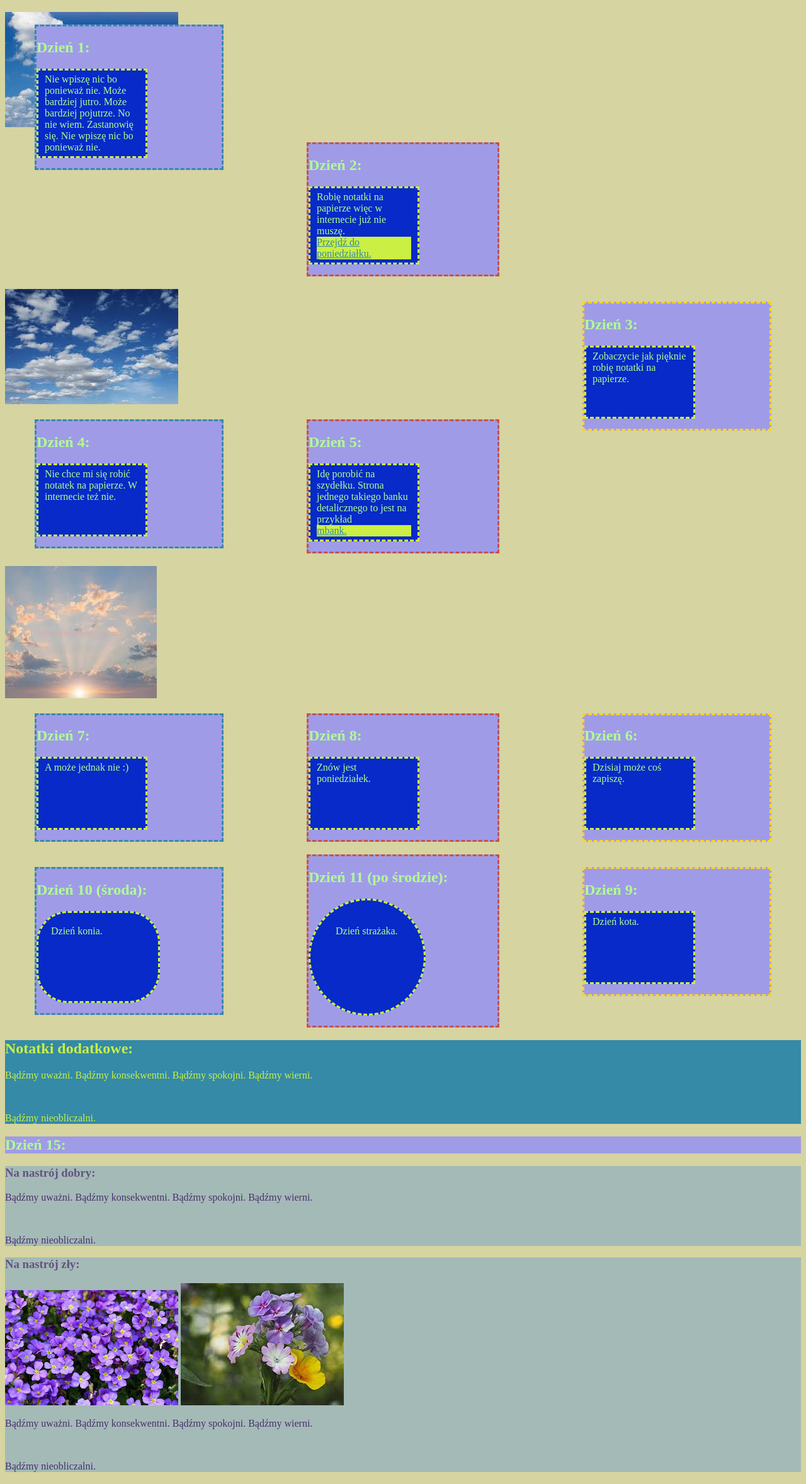
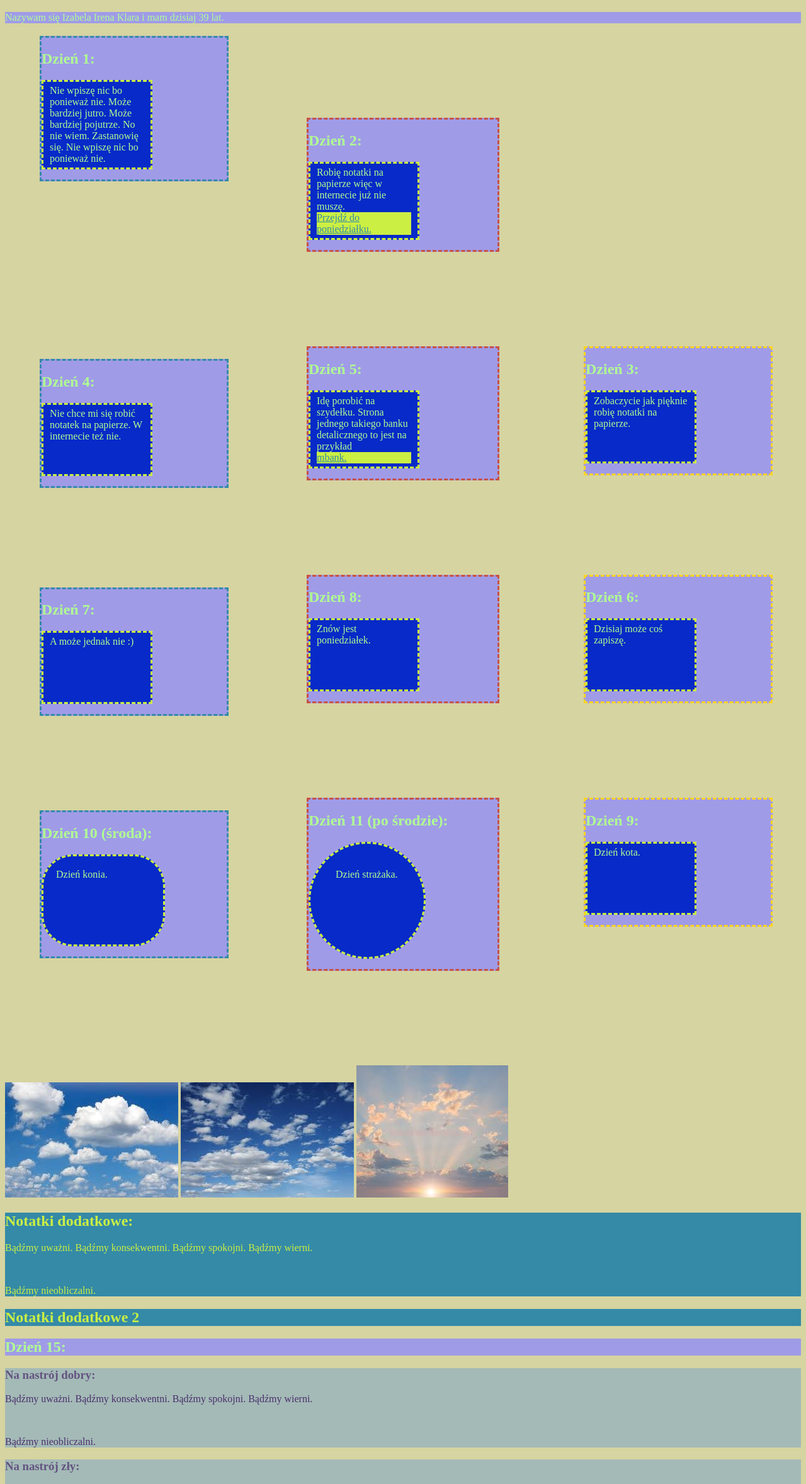
Before and after one commit to iwojdyllo/homepage, a plain HTML site: page index.html in a window 1280 px wide. Shown: the part 123-2480 px from the top of the page at 63% size. Drawn offline with Linux system fonts and the light colour scheme.

Commit message:
JavaScript exercise

```diff
--- a/index.html
+++ b/index.html
@@ -24,7 +24,9 @@
             <h1>Złote myśli Izzzzzzzzz</h1>
         </header>
 
-
+        <header class="h2 h2--js" >
+            <h2>Podtytuł do ćwiczeń</h2>
+        </header>
 
         <section class="sekcja-left">
             <h2 class="h2">Dzień 1:</h2>
@@ -35,7 +37,7 @@
 
         </section>
 
-        <img src="chmury1.jpg" alt="chmury"/>
+
 
 
 
@@ -55,7 +57,6 @@
             <p class="par">Zobaczycie jak pięknie robię notatki na papierze.</p>
         </section>
 
-        <img src="chmury2.jpg" alt="chmury" />
 
 
 
@@ -74,7 +75,6 @@
             </p>
         </section>
 
-        <img src="chmury3.jpg" alt="chmury" />
 
 
 
@@ -121,12 +121,21 @@
         </section>
 
 
+        <img src="chmury1.jpg" alt="chmury"/>
+        <img src="chmury2.jpg" alt="chmury" />
+        <img src="chmury3.jpg" alt="chmury" />
 
         <article class="art">
             <h2 class="h2-dod">Notatki dodatkowe:</h2>
             <p class="par-d"> Bądźmy uważni. Bądźmy konsekwentni. Bądźmy spokojni. Bądźmy wierni.</p>
             <br>
             <p class="par-d">Bądźmy nieobliczalni.</p>
+
+
+        </article>
+
+        <article class="art">
+            <h2 class="h2-dod h2__dod--js"></h2>
 
 
         </article>
--- a/main.js
+++ b/main.js
@@ -16,4 +16,17 @@ const age=39;
 console.log (name);
 console.log (age);
 
-console.log (`Nazywam się ${name} Irena ${name2} i mam dzisiaj ${age} lat.`)
+console.log (`Nazywam się ${name} Irena ${name2} i mam dzisiaj ${age} lat.`);
+
+
+const heading = document.querySelector('.h2--js');
+
+console.log(heading);
+
+// heading.innerHTML=name;
+
+heading.innerHTML=`Nazywam się ${name} Irena ${name2} i mam dzisiaj ${age} lat.`;
+
+
+const notatkiDod = document.querySelector('.h2__dod--js');
+notatkiDod.innerHTML="Notatki dodatkowe 2";
--- a/style4.css
+++ b/style4.css
@@ -5,6 +5,7 @@
 
     background: #d6d4a0;
     display: block;
+    position: relative;
 }
 
 .link {color: #348aa7;
@@ -34,7 +35,7 @@ left: 45px;
     height: 100 px;
     overflow: auto;
     border: 3px dashed #c75146;
-    margin: 20px auto;
+    margin: 150px auto;
     }
 
 
@@ -44,7 +45,7 @@ left: 45px;
     height: 100 px;
     overflow: auto;
     border: 3px dashed #ffd520;
-    margin: 20px 10px;
+    /* margin: 10px; */
     box-sizing: border-box;
     position: absolute;
     right: 45px;
@@ -63,6 +64,8 @@ left: 45px;
     background: #a09be7;
 
  }
+
+
 
 .h3 {
 
```
